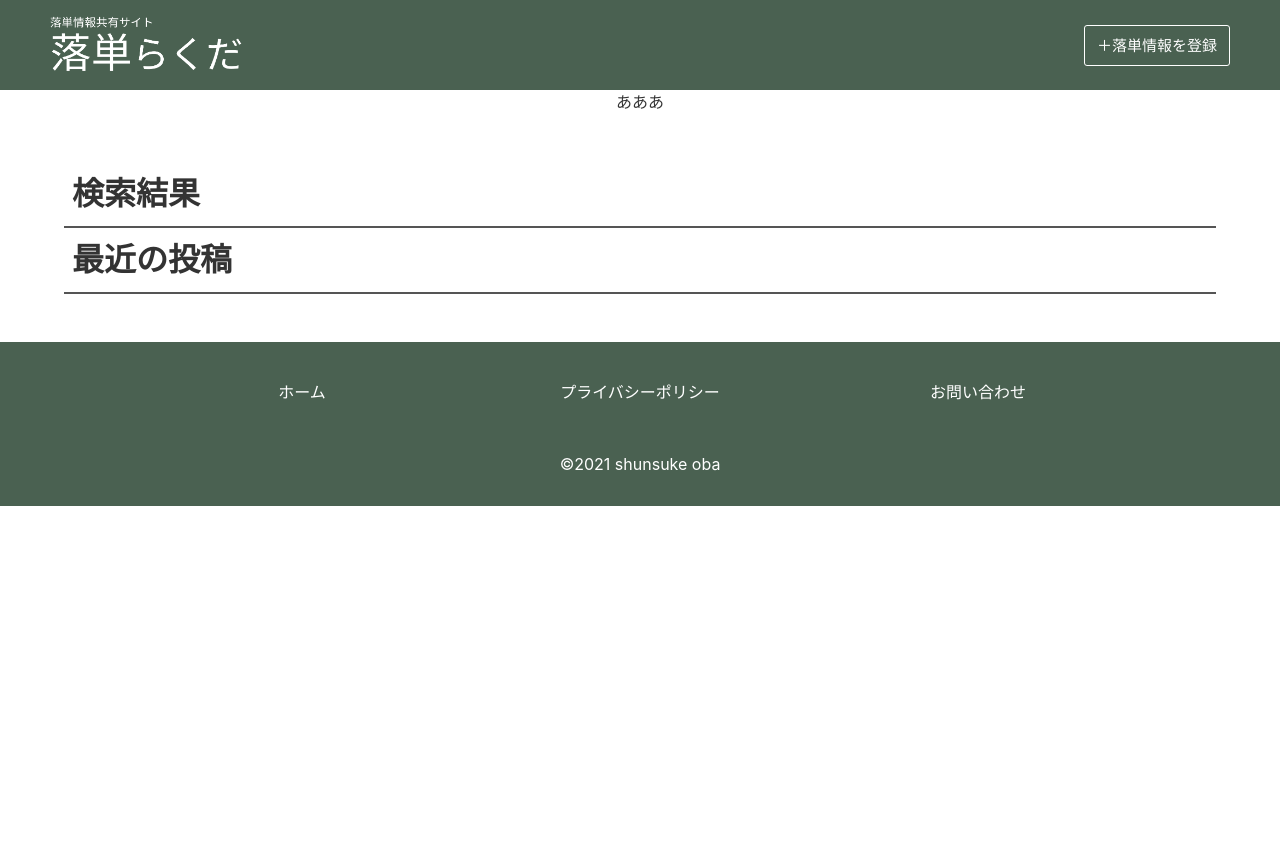
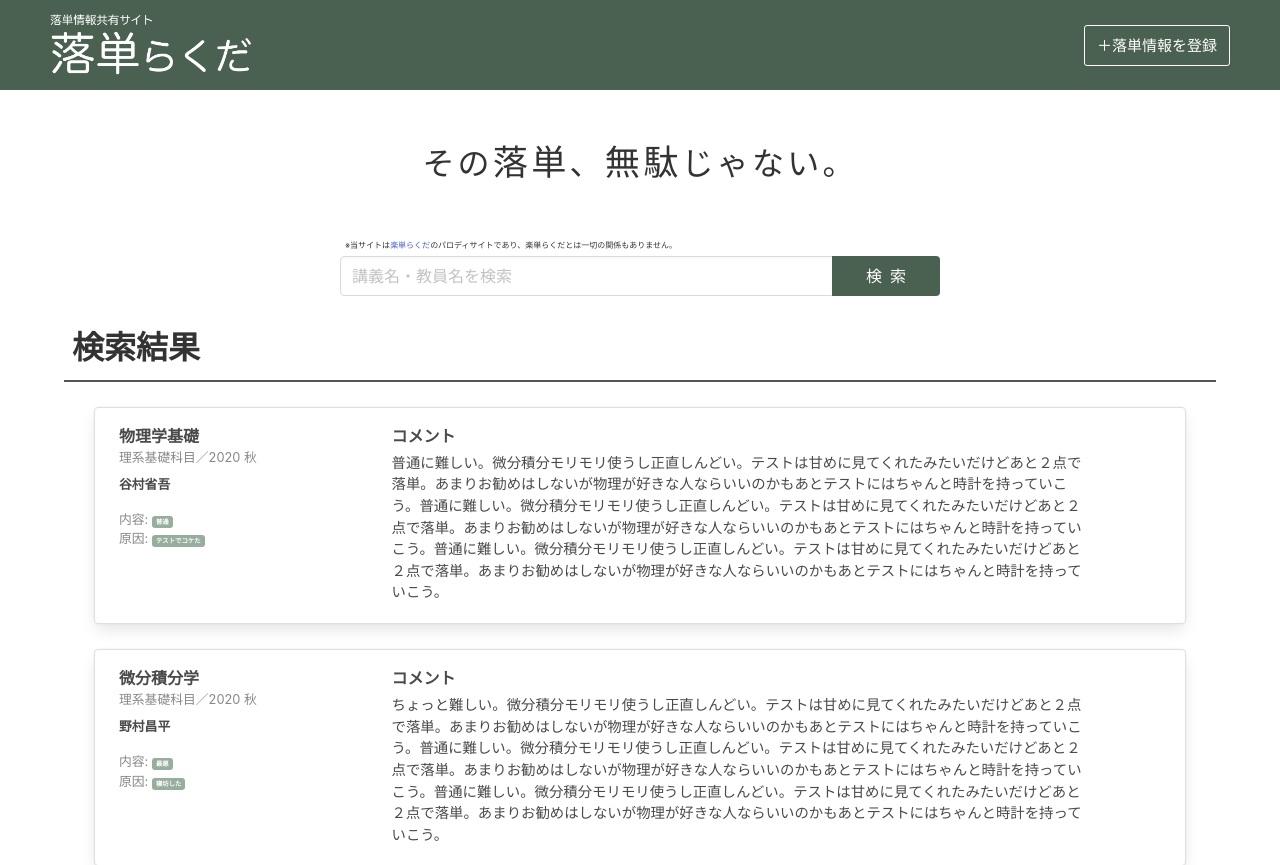
Before and after one commit to obashun22/rakutan-rakuda, a React (Create React App) app: page / in a window 1280 px wide. Shown: the top 865 px of the page. Before the commit the page ends 800 px from the top, so only its background shows below. Built offline with nearby package versions, Linux system fonts and the light colour scheme.

Commit message:
[update] ビュー完成

```diff
--- a/public/index.html
+++ b/public/index.html
@@ -27,6 +27,8 @@
 
     <!-- Bulmaを読み込み -->
     <link rel="stylesheet" href="https://cdn.jsdelivr.net/npm/bulma@0.9.1/css/bulma.min.css">
+    <!-- FontAwesomeを読み込み -->
+    <script src="https://kit.fontawesome.com/ed262b6c17.js" crossorigin="anonymous"></script>
 
     <title>React App</title>
   </head>
--- a/src/index.css
+++ b/src/index.css
@@ -13,6 +13,12 @@ code {
     monospace;
 }
 
+:root {
+  --theme-color: #4A6151;
+  --theme-color-hover: #667d6e;
+  --theme-color-light: #97ad9e;
+}
+
 /* for development */
 
 .pink {
--- a/src/stylesheets/components/Header.css
+++ b/src/stylesheets/components/Header.css
@@ -1,6 +1,3 @@
-:root {
-  --theme-color: #4A6151;
-}
 
 header nav {
   background-color: var(--theme-color);
@@ -12,7 +9,7 @@ header nav {
 
 header .logo {
   height: 65px;
-  margin-top: 10px;
+  margin-top: 2px;
 }
 
 header .nav-right {
--- /dev/null
+++ b/src/stylesheets/components/Post.css
@@ -0,0 +1,66 @@
+#post {
+  margin: 25px 30px;
+  border: 1px solid #dfdfdf;
+}
+
+#post a {
+  color: inherit;
+}
+
+#post a:hover {
+  opacity: 0.7;
+}
+
+/* 情報 */
+.info {
+  text-align: left;
+  position: relative;
+}
+
+.info {
+  font-size: 0.8em;
+}
+
+/* 授業情報 */
+.class-info .property {
+  color: #888;
+}
+
+/* 評価 */
+.review-info {
+  color: #888;
+}
+
+.review {
+  font-size: 0.5em;
+  font-weight: bold;
+  padding: 2px 4px;
+  color: #fff;
+  background-color: var(--theme-color-light);
+  border-radius: 3px;
+}
+
+/* コメント */
+.comment {
+  text-align: left;
+}
+
+.comment-top {
+  display: flex;
+  align-items: center;
+}
+
+.comment .setting-icon {
+  margin-left: auto;
+}
+
+.comment p {
+  font-size: 0.9rem;
+  max-width: 700px;
+}
+
+@media screen and (max-width: 768px) {
+  #post {
+    margin: 20px 0px;
+  }
+}
--- a/src/stylesheets/views/Index.css
+++ b/src/stylesheets/views/Index.css
@@ -1,3 +1,31 @@
-#tmp {
-  height: 400px;
+.catchphrase {
+  font-family: "ヒラギノ丸ゴ Pro W4";
+  letter-spacing: 0.1em;
 }
+
+.precaution {
+  font-size: 0.5rem;
+  text-align: left;
+  margin: 5px;
+}
+
+.top .search {
+  max-width: 600px;
+  margin: 20px auto;
+}
+
+#search-bar a {
+  background-color: var(--theme-color);
+  letter-spacing: 0.5rem;
+  text-indent: 0.5rem;
+  text-align: center;
+  padding: 0px 25px;
+}
+
+#search-bar a:hover {
+  background-color: var(--theme-color-hover);
+}
+
+.top .strong {
+  font-size: 1.1em;
+}
--- /dev/null
+++ b/src/views/components/Post.js
@@ -0,0 +1,59 @@
+import React from 'react';
+import "../../stylesheets/components/Post.css";
+
+const Post = (props) => {
+  const post = props.post;
+  const evaluate = (evaluation) =>  {
+    switch (evaluation) {
+      case 0: return "最悪";
+      case 1: return "悪い";
+      case 2: return "普通";
+      case 3: return "良い";
+      case 4: return "最良";
+      default: return "普通";
+    }
+  };
+  const evaluation = evaluate(post.evaluation);
+  return (
+    <div id="post" className="card">
+
+      <div className="columns is-marginless">
+        {/* 情報 */}
+        <div className="column is-3 px-5 py-4 info">
+          {/* 授業情報 */}
+          <div className="class-info">
+            <h4 className="has-text-weight-bold is-size-6">
+              <a>{ post.lecture }</a>
+            </h4>
+            <p className="property">
+              <a>{ post.category }</a>／2020 秋
+            </p>
+            <p className="teacher has-text-weight-bold mt-2">
+              <a>{ post.teacher }</a>
+            </p>
+          </div>
+          {/* 評価 */}
+          <div className="review-info mt-4">
+            <p className="evaluation">内容: <span className="review">{ evaluation }</span></p>
+            <p className="cause">原因: <span className="review">{ post.cause }</span></p>
+          </div>
+        </div>
+
+        {/* コメント */}
+        <div className="column px-5 py-4">
+          <div className="comment">
+            <div className="comment-top">
+              <h4 className="has-text-weight-bold is-size-6">コメント</h4>
+              {/* 削除機能が必要になったら実装しよう／ゴミ箱アイコンとアラート機能で確認 */}
+              {/* <a className="killLinkStyle setting-icon"><span class="fas fa-ellipsis-h"></span></a> */}
+            </div>
+            <p className="my-1">{ post.comment }</p>
+          </div>
+        </div>
+
+      </div>
+    </div>
+  );
+};
+
+export default Post;
--- a/src/views/components/PostButton.js
+++ b/src/views/components/PostPageButton.js
@@ -1,8 +1,8 @@
 import React from 'react';
-import "../../stylesheets/components/PostButton.css"
+import "../../stylesheets/components/PostPageButton.css"
 import { Link } from 'react-router-dom';
 
-const PostButton = () => {
+const PostPageButton = () => {
   return (
     <div className="nav-right">
         <Link to="/Post" className="killLinkStyle btn">
@@ -12,4 +12,4 @@ const PostButton = () => {
   );
 };
 
-export default PostButton;
+export default PostPageButton;
--- /dev/null
+++ b/src/views/components/Posts.js
@@ -0,0 +1,16 @@
+import React from 'react';
+import Post from '../components/Post.js';
+
+const Posts = (props) => {
+  return (
+    <div className="mb-6">
+      {
+        props.posts.map( (post) => {
+          return <Post post={ post } />
+        })
+      }
+    </div>
+  );
+};
+
+export default Posts;
--- a/src/views/pages/index.js
+++ b/src/views/pages/index.js
@@ -2,25 +2,77 @@ import React from 'react';
 import "../../stylesheets/views/Index.css";
 import Header from '../components/Header.js';
 import Footer from '../components/Footer.js';
-import PostButton from '../components/PostButton.js';
+import PostPageButton from '../components/PostPageButton.js';
 import Container from '../components/Container.js';
 import Title from '../components/Title.js';
+import Posts from '../components/Posts.js';
 
 const Home = () => {
+  const posts = [
+    {
+      lecture: "物理学基礎",
+      teacher: "谷村省吾",
+      category: "理系基礎科目",
+      year: 2019,
+      term: 2,
+      evaluation: 2,
+      cause: "テストでコケた",
+      comment: "普通に難しい。微分積分モリモリ使うし正直しんどい。テストは甘めに見てくれたみたいだけどあと２点で落単。あまりお勧めはしないが物理が好きな人ならいいのかもあとテストにはちゃんと時計を持っていこう。普通に難しい。微分積分モリモリ使うし正直しんどい。テストは甘めに見てくれたみたいだけどあと２点で落単。あまりお勧めはしないが物理が好きな人ならいいのかもあとテストにはちゃんと時計を持っていこう。普通に難しい。微分積分モリモリ使うし正直しんどい。テストは甘めに見てくれたみたいだけどあと２点で落単。あまりお勧めはしないが物理が好きな人ならいいのかもあとテストにはちゃんと時計を持っていこう。"
+    },
+    {
+      lecture: "微分積分学",
+      teacher: "野村昌平",
+      category: "理系基礎科目",
+      year: 2020,
+      term: 1,
+      evaluation: 0,
+      cause: "寝坊した",
+      comment: "ちょっと難しい。微分積分モリモリ使うし正直しんどい。テストは甘めに見てくれたみたいだけどあと２点で落単。あまりお勧めはしないが物理が好きな人ならいいのかもあとテストにはちゃんと時計を持っていこう。普通に難しい。微分積分モリモリ使うし正直しんどい。テストは甘めに見てくれたみたいだけどあと２点で落単。あまりお勧めはしないが物理が好きな人ならいいのかもあとテストにはちゃんと時計を持っていこう。普通に難しい。微分積分モリモリ使うし正直しんどい。テストは甘めに見てくれたみたいだけどあと２点で落単。あまりお勧めはしないが物理が好きな人ならいいのかもあとテストにはちゃんと時計を持っていこう。"
+    },
+    {
+      lecture: "物理学基礎",
+      teacher: "谷村省吾",
+      category: "理系基礎科目",
+      year: 2019,
+      term: 2,
+      evaluation: 2,
+      cause: "テストでコケた",
+      comment: "普通に難しい。微分積分モリモリ使うし正直しんどい。テストは甘めに見てくれたみたいだけどあと２点で落単。あまりお勧めはしないが物理が好きな人ならいいのかもあとテストにはちゃんと時計を持っていこう。普通に難しい。微分積分モリモリ使うし正直しんどい。テストは甘めに見てくれたみたいだけどあと２点で落単。あまりお勧めはしないが物理が好きな人ならいいのかもあとテストにはちゃんと時計を持っていこう。普通に難しい。微分積分モリモリ使うし正直しんどい。テストは甘めに見てくれたみたいだけどあと２点で落単。あまりお勧めはしないが物理が好きな人ならいいのかもあとテストにはちゃんと時計を持っていこう。"
+    },
+  ];
   return (
     <div>
       <Header>
-        <PostButton />
+        <PostPageButton />
       </Header>
-      <div className="top">
-        あああ
-      </div>
-      <div className="main">
         <Container>
-          <Title title="検索結果" />
-          <Title title="最近の投稿" />
+          <div className="top">
+            <h2 className="catchphrase is-size-3 is-size-4-touch mb-6">
+              その<span className="strong">落単</span>、<span className="strong">無駄</span>じゃない。
+            </h2>
+            <div className="search">
+              <p className="precaution">
+                ※当サイトは<a target="_blank" href="https://www.rakutan-rakuda.com/">楽単らくだ</a>
+                のパロディサイトであり、楽単らくだとは一切の関係もありません。</p>
+              <div id="search-bar" className="field has-addons">
+                <div className="control is-expanded">
+                  <input className="input" placeholder="講義名・教員名を検索" />
+                </div>
+                <div className="control">
+                  <a className="button is-info">検索</a>
+                </div>
+              </div>
+            </div>
+          </div>
+          <div className="result">
+            <Title title="検索結果" />
+            <Posts posts={ posts } />
+          </div>
+          <div className="recent-post">
+            <Title title="最近の投稿" />
+            <Posts posts={ posts } />
+          </div>
         </Container>
-      </div>
 
       <Footer />
     </div>
```
Also changed, not shown: src/images/site_logo.png, src/stylesheets/components/PostPageButton.css (renamed from src/stylesheets/components/PostButton.css).
